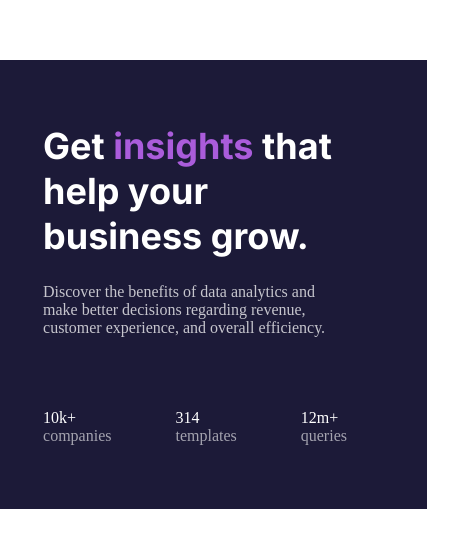
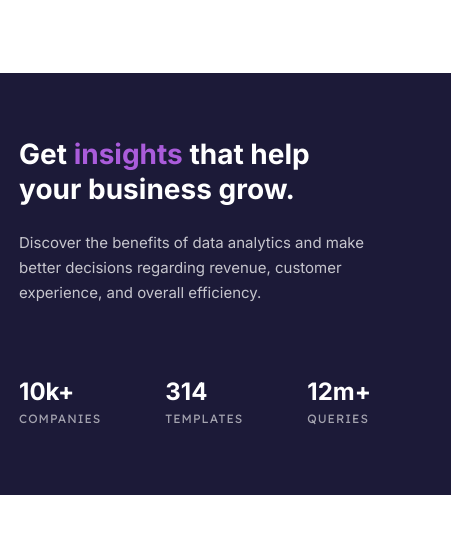
Before and after one commit to jkaps9/stats-preview-card-component, a plain HTML site: page index.html in a window 390 px wide. Shown: the part 138-686 px from the top of the page, 451 px wide, since content can reach past the window. Drawn offline with Linux system fonts and the light colour scheme.

Commit message:
add media query for text preset 2

```diff
--- a/index.html
+++ b/index.html
@@ -16,11 +16,11 @@
           </div>
           <div class="info-card">
             <div class="text">
-              <h2 class="text-preset-1">
+              <h2 class="text-preset-2">
                 Get <span class="purple">insights</span> that help your business
                 grow.
               </h2>
-              <p>
+              <p class="text-preset-4">
                 Discover the benefits of data analytics and make better
                 decisions regarding revenue, customer experience, and overall
                 efficiency.
@@ -28,16 +28,16 @@
             </div>
             <div class="data">
               <div class="companies">
-                <p class="amount">10k+</p>
-                <p class="label">companies</p>
+                <p class="amount text-preset-3">10k+</p>
+                <p class="label text-preset-5">companies</p>
               </div>
               <div class="templates">
-                <p class="amount">314</p>
-                <p class="label">templates</p>
+                <p class="amount text-preset-3">314</p>
+                <p class="label text-preset-5">templates</p>
               </div>
               <div class="queries">
-                <p class="amount">12m+</p>
-                <p class="label">queries</p>
+                <p class="amount text-preset-3">12m+</p>
+                <p class="label text-preset-5">queries</p>
               </div>
             </div>
           </div>
--- a/styles.css
+++ b/styles.css
@@ -39,14 +39,6 @@ p.label {
   color: var(--Purple-500);
 }
 
-.text-preset-1 {
-  font-family: "Inter";
-  font-style: normal;
-  font-weight: 700;
-  font-size: 36px;
-  line-height: 125%;
-}
-
 .text-preset-2 {
   /* Text Preset 2 - Inter Bold - 28px - 125% Line Height - 0px Line Spacing */
   font-family: "Inter";
@@ -54,6 +46,12 @@ p.label {
   font-weight: 700;
   font-size: 28px;
   line-height: 125%;
+}
+
+@media only screen and (min-width: 48rem) {
+  .text-preset-2 {
+    font-size: 36px;
+  }
 }
 
 .text-preset-3 {
```
